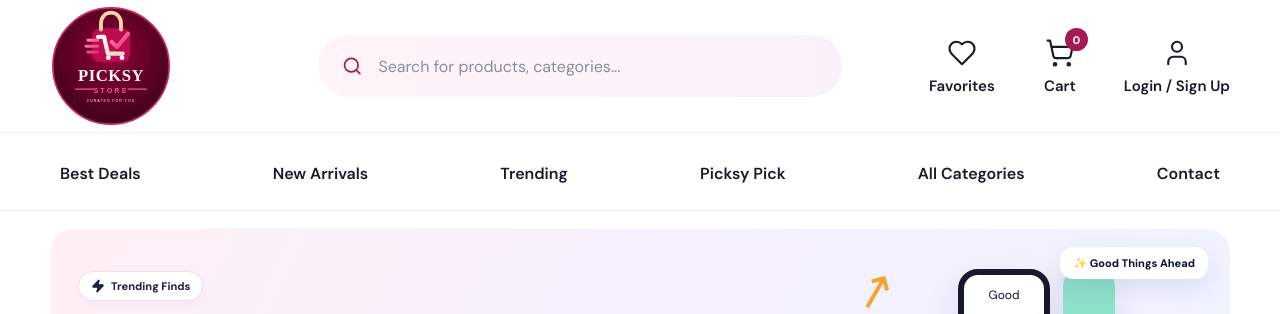
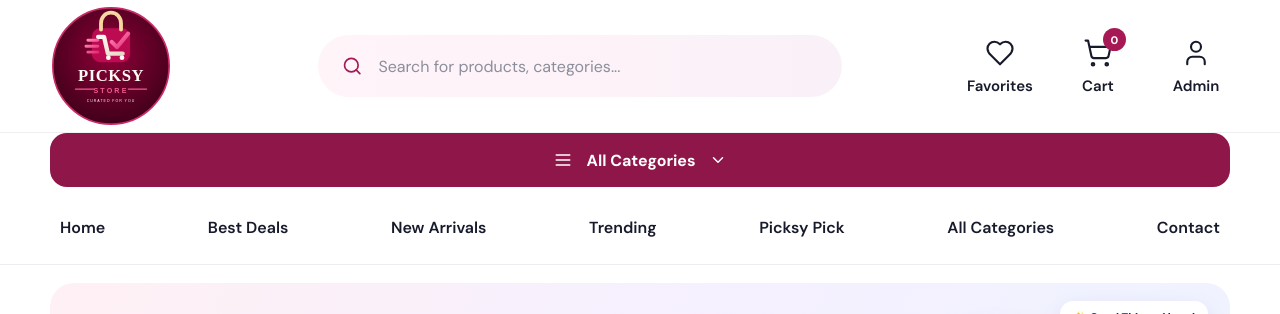
Before and after one commit to thepicksystore/Picksy-Store, a React (Vite) app: page / in a window 1280 px wide. Shown: the top 314 px of the page. Built offline with nearby package versions, Linux system fonts and the light colour scheme; no server answers; the database is empty.

Commit message:
Refresh Picksy storefront header navigation

```diff
--- a/src/components/Header.tsx
+++ b/src/components/Header.tsx
@@ -10,6 +10,7 @@ import {
   User,
   Menu,
   X,
+  ChevronDown,
 } from 'lucide-react'
 
 import { Link } from 'react-router-dom'
@@ -19,6 +20,7 @@ type Props = {
 }
 
 type NavKey =
+  | 'home'
   | 'best'
   | 'new'
   | 'trending'
@@ -32,7 +34,7 @@ export default function Header({
   const [open, setOpen] = useState(false)
   const [query, setQuery] = useState('')
   const [favoriteCount, setFavoriteCount] = useState(0)
-  const [activeNav, setActiveNav] = useState<NavKey | null>(null)
+  const [activeNav, setActiveNav] = useState<NavKey | null>('home')
 
   const updateFavoriteCount = () => {
     try {
@@ -116,7 +118,7 @@ export default function Header({
 
   const goHome = () => {
     setOpen(false)
-    setActiveNav(null)
+    setActiveNav('home')
     window.scrollTo({ top: 0, behavior: 'smooth' })
   }
 
@@ -195,7 +197,7 @@ export default function Header({
               <span className="header-action-icon">
                 <User size={30} strokeWidth={1.7} />
               </span>
-              <span>Login / Sign Up</span>
+              <span>Admin</span>
             </Link>
           </div>
         </div>
@@ -203,7 +205,25 @@ export default function Header({
 
       <div className="header-nav-row">
         <div className="container header-nav-inner">
+          <button
+            type="button"
+            className={`all-categories-button ${activeNav === 'categories' ? 'active' : ''}`}
+            onClick={() => scrollToId('categories', 'categories')}
+          >
+            <Menu size={20} />
+            <span>All Categories</span>
+            <ChevronDown size={18} />
+          </button>
+
           <nav className={`desktop-nav ${open ? 'mobile-open' : ''}`}>
+            <button
+              type="button"
+              className={activeNav === 'home' ? 'active' : ''}
+              onClick={goHome}
+            >
+              Home
+            </button>
+
             <button
               type="button"
               className={activeNav === 'best' ? 'active' : ''}
```
